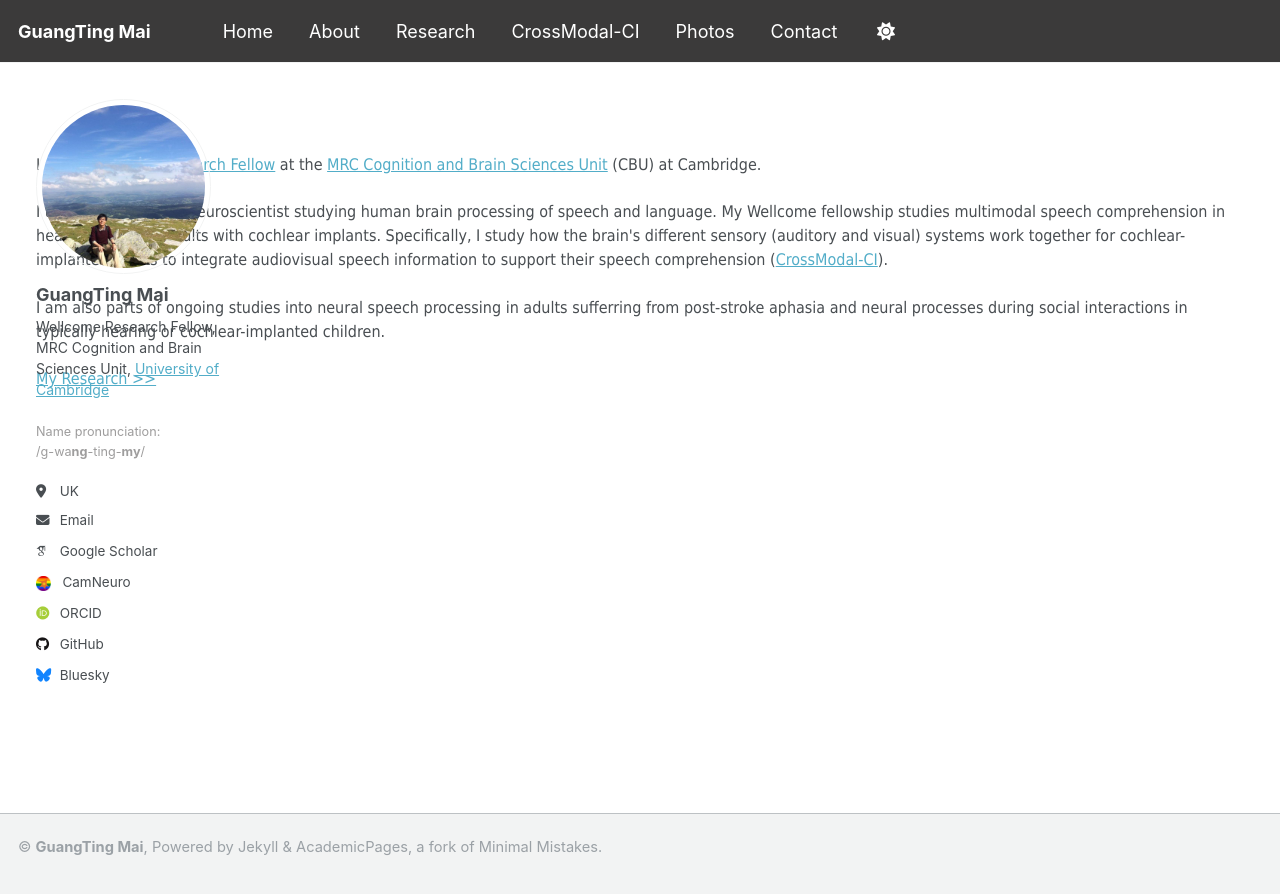
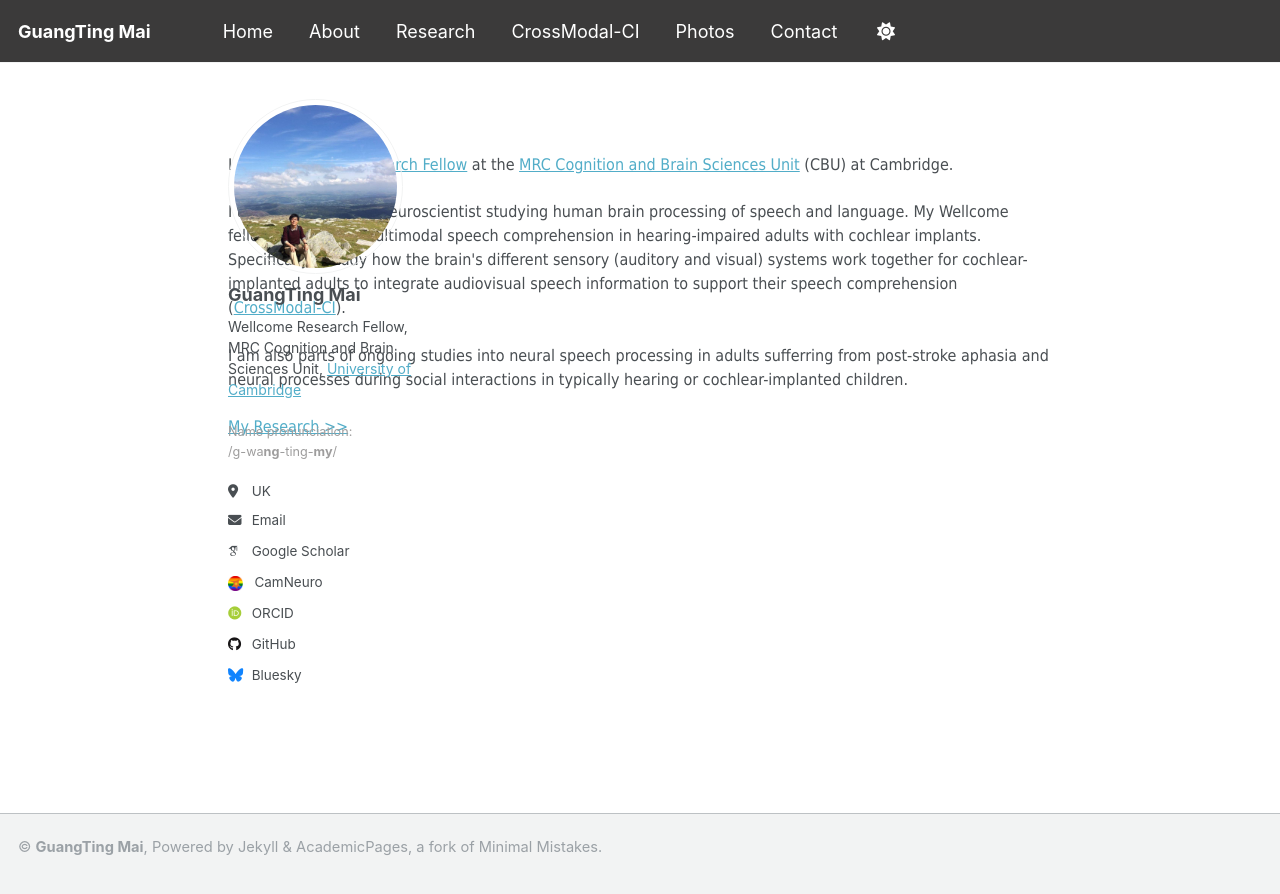
Before and after one commit to guangtingmai/guangtingmai.github.io, a Jekyll site: the page built from _pages/readme.html, in a window 1280 px wide. Shown: the top 894 px of the page. Built offline with Jekyll 4.4.1, drawn with Linux system fonts in a browser that asks for light colours; some web fonts are replaced.

Commit message:
Update custom.scss

```diff
--- a/_sass/custom.scss
+++ b/_sass/custom.scss
@@ -39,8 +39,8 @@ nav a:hover,
 }
 
 #main {
-  max-width: 100% !important;
-  width: 100% !important;
+  max-width: 70% !important;
+  width: 70% !important;
   padding-left: 2rem !important;
   padding-right: 2rem !important;
 }
```
